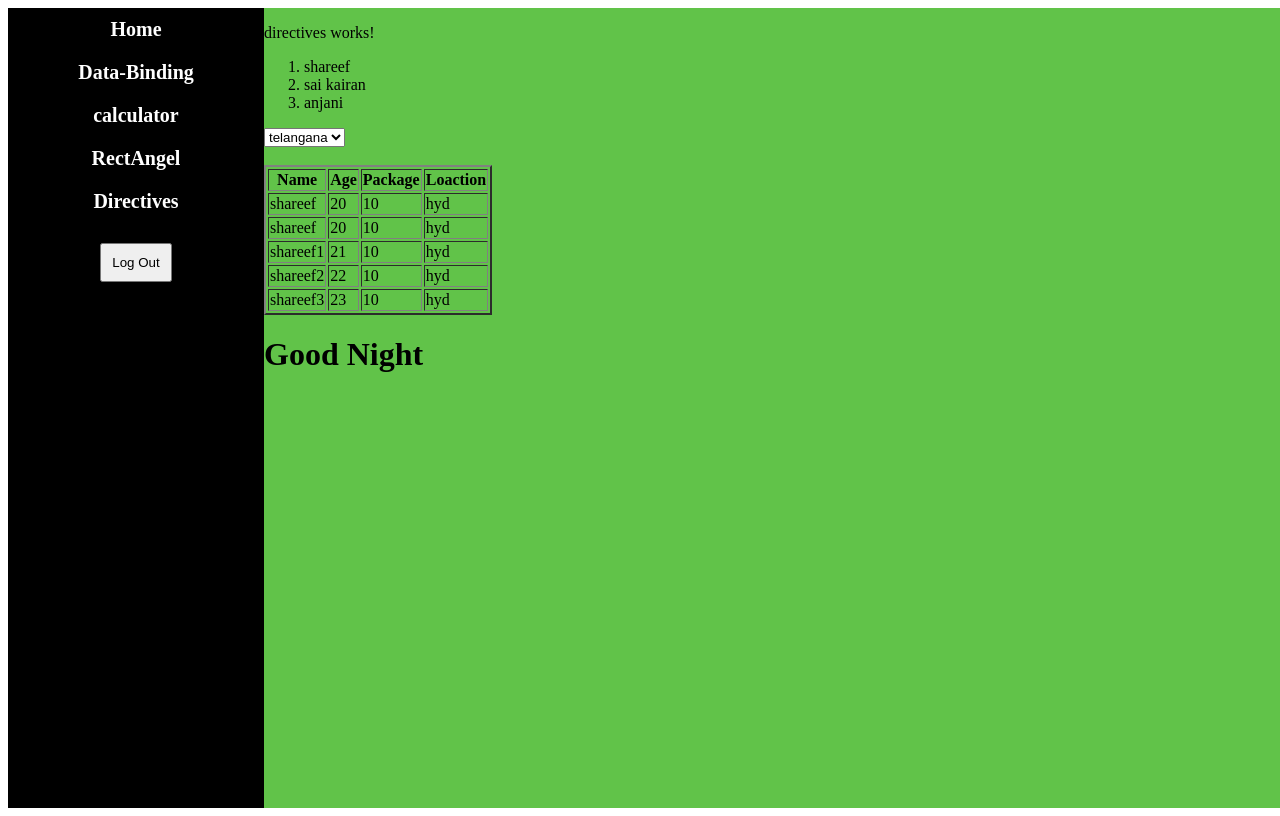
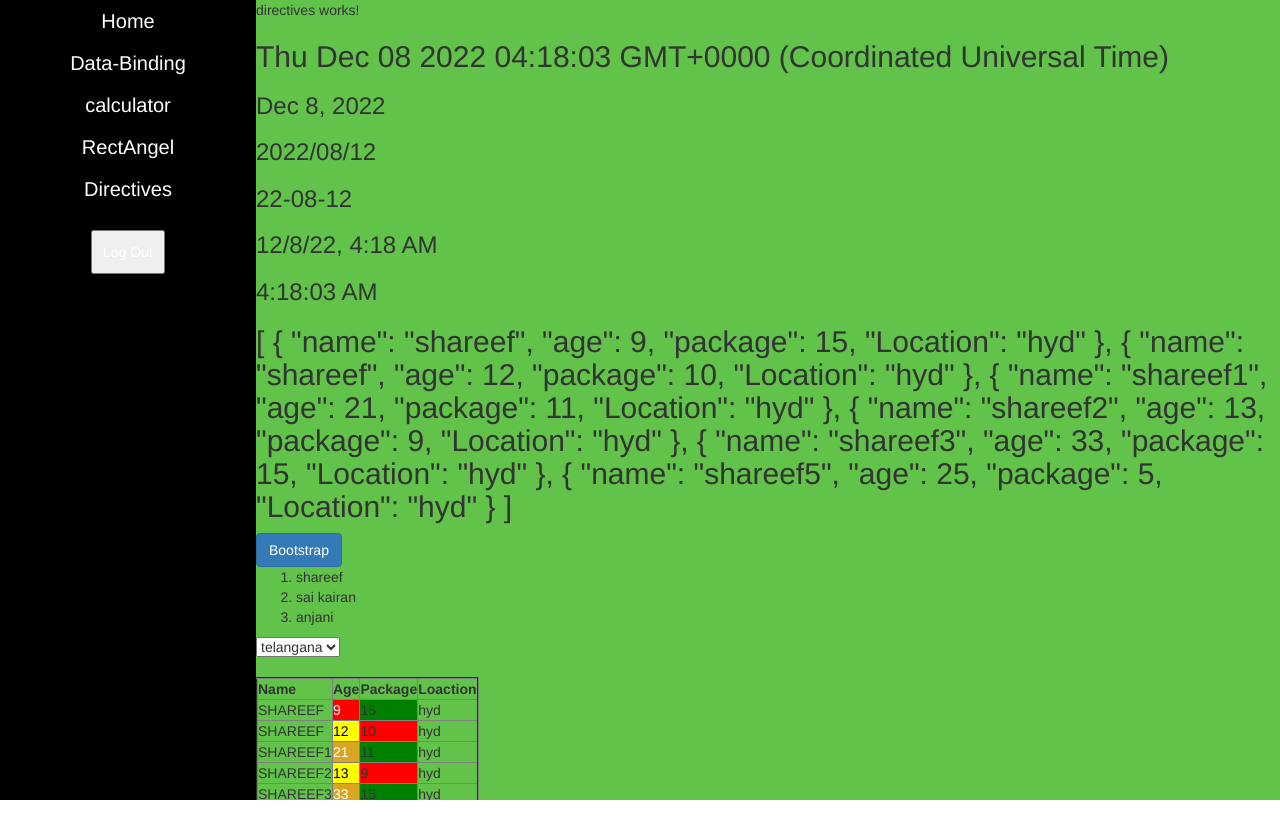
Before and after one commit to shareefsk1/angular-project, an Angular app: page /dashboard/directives in a window 1280 px wide. Built offline with nearby package versions, Linux system fonts and the light colour scheme.

Commit message:
attribute directives and pipes implemented

```diff
--- a/src/app/dashboard/dashboard.component.scss
+++ b/src/app/dashboard/dashboard.component.scss
@@ -31,6 +31,7 @@
     width: 80%;
     height: 100%;
     background-color: rgb(97, 195, 73);
+    overflow: auto;
 }
 
 .logout-button {
--- a/src/app/directives/directives.component.html
+++ b/src/app/directives/directives.component.html
@@ -1,4 +1,16 @@
 <p>directives works!</p>
+
+
+<h2>{{today}}</h2>
+<h3>{{today | date}}</h3>
+<h3>{{today | date:'yyyy/dd/MM'}}</h3>
+<h3>{{today | date:'yy-dd-MM'}}</h3>
+<h3>{{today | date:'short'}}</h3>
+<h3>{{today | date:'mediumTime'}}</h3>
+
+<h2>{{users | json}}</h2>
+
+<button class="btn btn-primary"> Bootstrap</button>
 
 <ol>
     <li *ngFor="let name of names">
@@ -25,9 +37,9 @@
     </thead>
     <tbody>
         <tr *ngFor="let user of users">
-            <td> {{user.name}}</td>
-            <td>{{user.age}}</td>
-            <td>{{user.package}}</td>
+            <td> {{user.name | uppercase}}</td>
+            <td [ngClass]="{ 'red':0 < user.age && user.age < 10, 'yellow':10< user.age && user.age < 20 ,'green':20< user.age && user.age < 35  }">{{user.age}}</td>
+            <td [ngStyle]="{'background-color':user.package <= 10?'red':'green'}">{{user.package}}</td>
             <td>{{user.Location}}</td>
         </tr>
     </tbody>
--- a/src/app/directives/directives.component.scss
+++ b/src/app/directives/directives.component.scss
@@ -0,0 +1,16 @@
+.red{
+    background-color: red;
+    color: white;
+
+    font-family: Arial, Helvetica, sans-serif;
+}
+
+.yellow {
+    background-color: yellow;
+    color: black;
+}
+
+.green {
+    background-color: goldenrod;
+    color: white    ;
+}
--- a/src/app/directives/directives.component.ts
+++ b/src/app/directives/directives.component.ts
@@ -11,13 +11,17 @@ export class DirectivesComponent {
 
     public states: string[] = ['telangana','andra','assam','UP','Haryana']
 
-    public users: any = [{name:"shareef",age:20, package:10,Location :"hyd"},
-    {name:"shareef",age:20, package:10,Location :"hyd"},
-    {name:"shareef1",age:21, package:10,Location :"hyd"},
-    {name:"shareef2",age:22, package:10,Location :"hyd"},
-    {name:"shareef3",age:23, package:10,Location :"hyd"},]
+    public users: any = [{name:"shareef",age:9, package:15,Location :"hyd"},
+                          {name:"shareef",age:12, package:10,Location :"hyd"},
+                          {name:"shareef1",age:21, package:11,Location :"hyd"},
+                          {name:"shareef2",age:13, package:9,Location :"hyd"},
+                          {name:"shareef3",age:33, package:15,Location :"hyd"},
+                          {name:"shareef5",age:25, package:5,Location :"hyd"},
+                        ]
 
 
     public time: number = 20;
 
+    public today: any = new Date();
+
 }
--- a/src/index.html
+++ b/src/index.html
@@ -6,6 +6,10 @@
   <base href="/">
   <meta name="viewport" content="width=device-width, initial-scale=1">
   <link rel="icon" type="image/x-icon" href="favicon.ico">
+  <meta name="viewport" content="width=device-width, initial-scale=1">
+  <link rel="stylesheet" href="https://maxcdn.bootstrapcdn.com/bootstrap/3.4.1/css/bootstrap.min.css">
+  <script src="https://ajax.googleapis.com/ajax/libs/jquery/3.6.1/jquery.min.js"></script>
+  <script src="https://maxcdn.bootstrapcdn.com/bootstrap/3.4.1/js/bootstrap.min.js"></script>
 </head>
 <body>
   <app-root></app-root>
```
